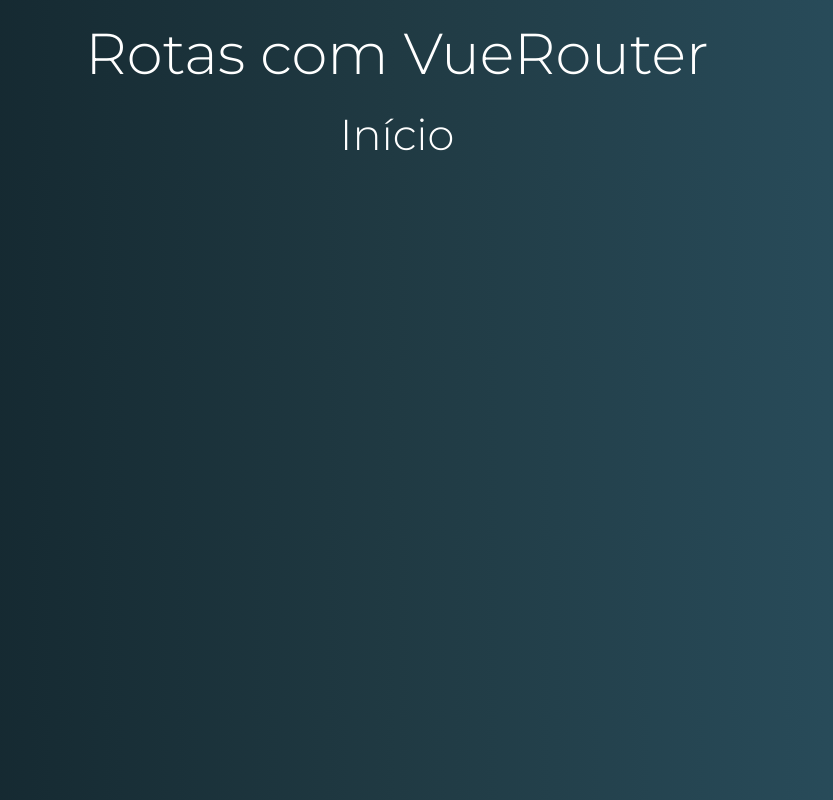
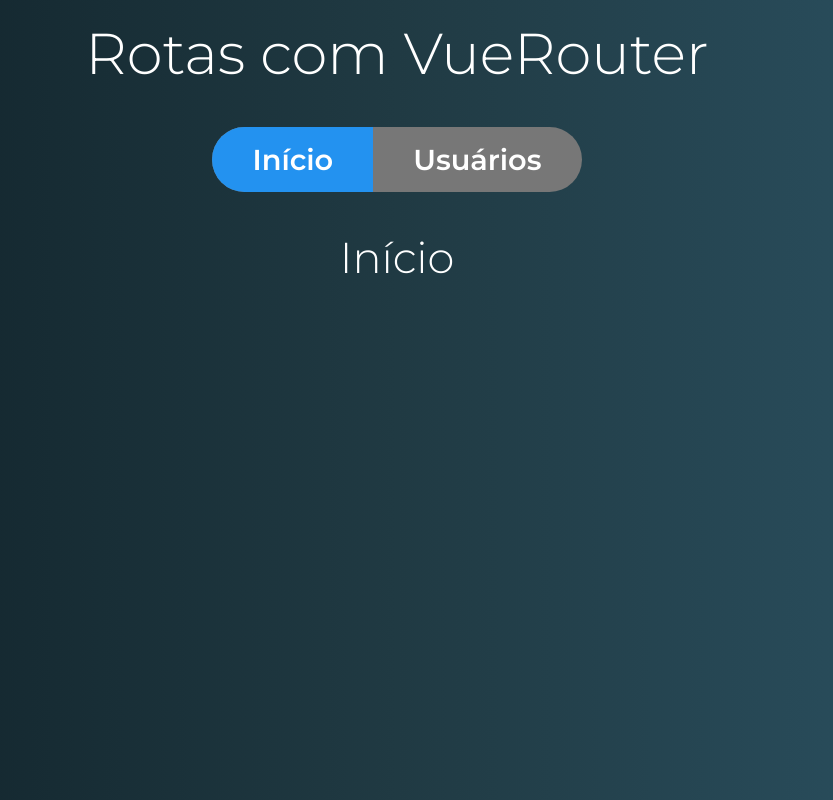
Before and after one commit to murilosopi/learning-vuejs-cod3r, a Vue app in the folder 13 - rotas/rotas-exercicios/: page / in a window 1280 px wide. Shown: the whole page, without its empty margins (243-1076 px from the left). Built offline with nearby package versions, Linux system fonts and the light colour scheme.

Commit message:
router links

```diff
--- a/13 - rotas/rotas-exercicios/src/App.vue
+++ b/13 - rotas/rotas-exercicios/src/App.vue
@@ -1,13 +1,17 @@
 <template>
 	<div id="app">
 		<h1>Rotas com VueRouter</h1>
+		<Menu />
 		<router-view />
 	</div>
 </template>
 
 <script>
+import Menu from './components/Menu.vue'
 export default {
-
+	components: {
+		Menu
+	}
 }
 </script>
 
--- /dev/null
+++ b/13 - rotas/rotas-exercicios/src/components/Menu.vue
@@ -0,0 +1,18 @@
+<template>
+  <nav class="menu">
+    <ul>
+      <router-link tag="li" to="/" active-class="active" exact><a>Início</a></router-link>
+      <router-link tag="li" to="/usuario" active-class="active"><a>Usuários</a></router-link>
+    </ul>
+  </nav>
+</template>
+
+<script>
+export default {
+
+}
+</script>
+
+<style>
+
+</style>
--- a/13 - rotas/rotas-exercicios/src/router.js
+++ b/13 - rotas/rotas-exercicios/src/router.js
@@ -9,5 +9,6 @@
   routes: [
     { path: '/', component: Inicio },
     { path: '/usuario', component: Usuario }
-  ]
+  ],
+  mode: 'history' // hash ou history (necessita de configurações no Web Server utilizado)
 });
```
